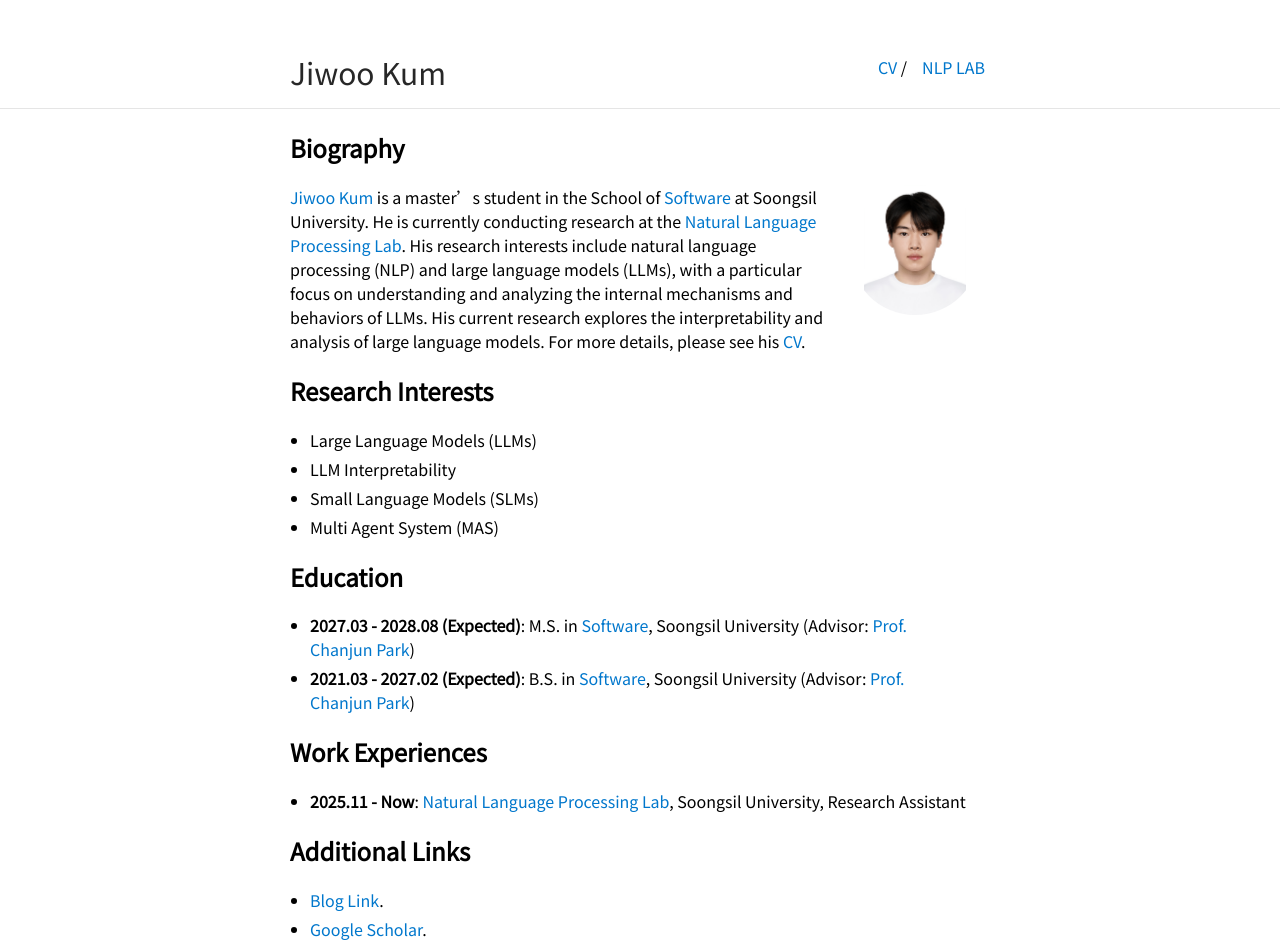
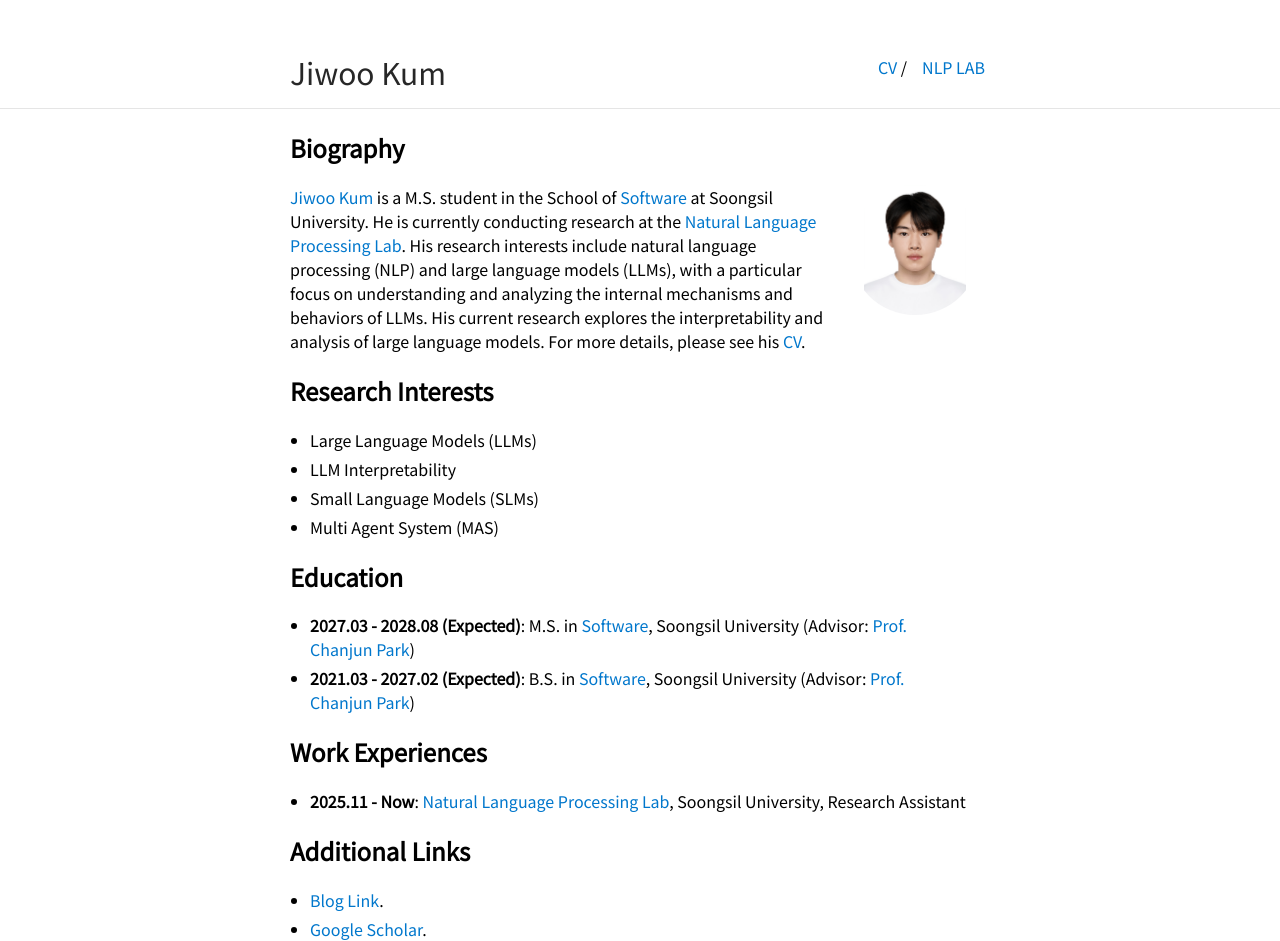
Before and after one commit to goldi1204/goldi1204.github.io, a Jekyll site: the page built from index.md, in a window 1280 px wide. Built offline with Jekyll 4.4.1, drawn with Linux system fonts in a browser that asks for light colours; our own code applies the rules of GitHub Pages for plain Markdown files.

Commit message:
Refine biography wording

```diff
--- a/index.md
+++ b/index.md
@@ -5,7 +5,7 @@ layout: default
 ## Biography
 
 <img class="profile-picture" src="images/face.png" alt="Jiwoo Kum">
-<a href="https://www.linkedin.com/in/jiwookum">Jiwoo Kum</a> is a master's student in the School of <a href="https://sw.ssu.ac.kr/">Software</a> at Soongsil University. He is currently conducting research at the <a href="https://sites.google.com/view/ssu-nlp/home">Natural Language Processing Lab</a>. His research interests include natural language processing (NLP) and large language models (LLMs), with a particular focus on understanding and analyzing the internal mechanisms and behaviors of LLMs. His current research explores the interpretability and analysis of large language models. For more details, please see his <a href="./Jiwoo_Kum_CV.pdf?v=9683815">CV</a>.
+<a href="https://www.linkedin.com/in/jiwookum">Jiwoo Kum</a> is a M.S. student in the School of <a href="https://sw.ssu.ac.kr/">Software</a> at Soongsil University. He is currently conducting research at the <a href="https://sites.google.com/view/ssu-nlp/home">Natural Language Processing Lab</a>. His research interests include natural language processing (NLP) and large language models (LLMs), with a particular focus on understanding and analyzing the internal mechanisms and behaviors of LLMs. His current research explores the interpretability and analysis of large language models. For more details, please see his <a href="./Jiwoo_Kum_CV.pdf?v=9683815">CV</a>.
 
 
 ## Research Interests
```
